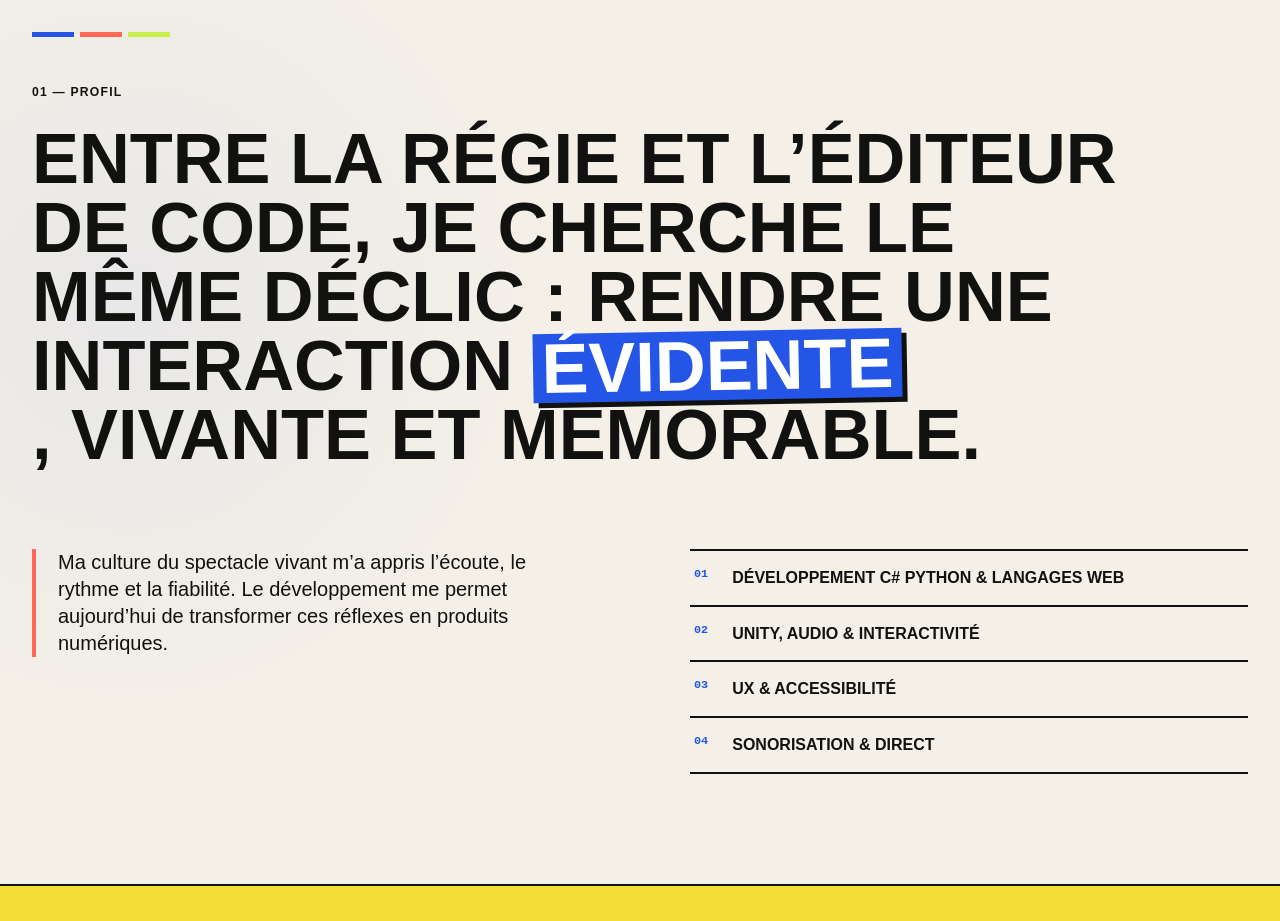
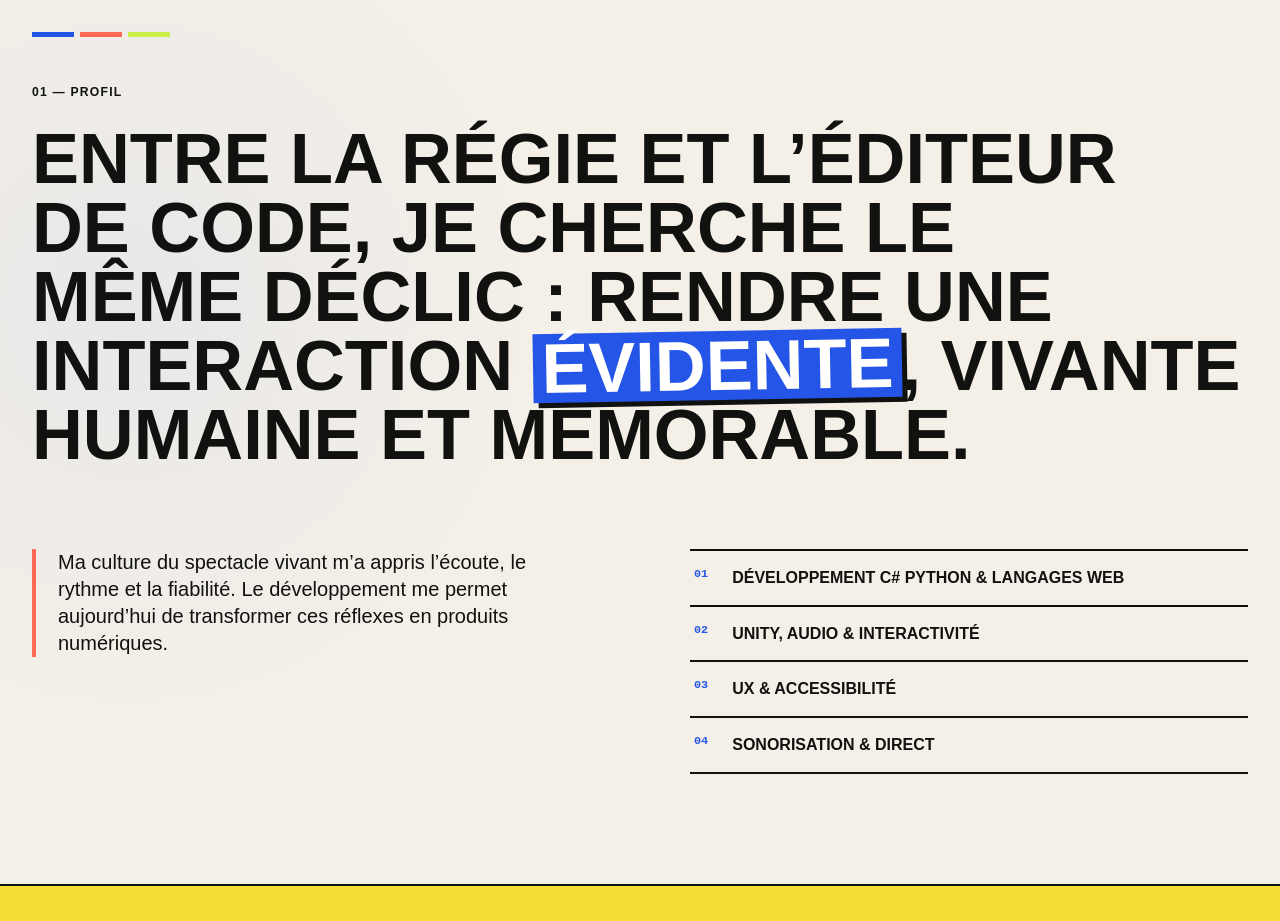
Before and after one commit to Lehomar2vinci/Portfolio, a website: page index.html in a window 1280 px wide. Shown: the part 900-1821 px from the top of the page. Drawn offline with Linux system fonts and the light colour scheme.

Commit message:
Update profile description for clarity and detail

```diff
--- a/index.html
+++ b/index.html
@@ -114,7 +114,7 @@
 
       <section class="manifesto" id="profil">
         <p class="section-index" data-en="01 — Profile">01 — Profil</p>
-        <h2 data-en="Between the control room and the code editor, I look for the same spark: making an interaction <span>obvious</span>, alive and memorable.">Entre la régie et l’éditeur de code, je cherche le même déclic&nbsp;: rendre une interaction <span>évidente</span>, vivante et mémorable.</h2>
+        <h2 data-en="Between the control room and the code editor, I look for the same spark: making an interaction <span>obvious</span>, alive, human and memorable.">Entre la régie et l’éditeur de code, je cherche le même déclic&nbsp;: rendre une interaction <span>évidente</span>, vivante humaine et mémorable.</h2>
         <div class="manifesto-grid">
           <p data-en="Live performance taught me listening, rhythm and reliability. Development now lets me turn those instincts into digital products.">Ma culture du spectacle vivant m’a appris l’écoute, le rythme et la fiabilité. Le développement me permet aujourd’hui de transformer ces réflexes en produits numériques.</p>
           <ul aria-label="Domaines d'expertise" data-label-en="Areas of expertise">
```
